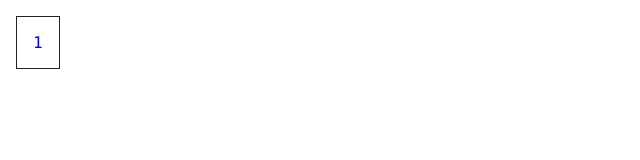
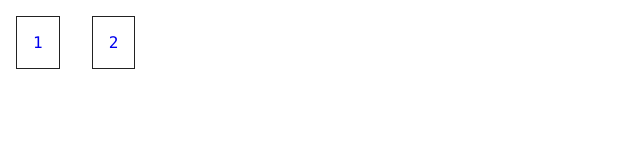
Before and after one commit to mjwbenton/graphique, a Next.js app: page / in a window 1280 px wide. Shown: the top 160 px of the page, without its empty margins (0-640 px from the left). Built offline with nearby package versions, Linux system fonts and the light colour scheme.

Commit message:
Add sketch 2 to index

```diff
--- a/pages/index.tsx
+++ b/pages/index.tsx
@@ -4,8 +4,13 @@ export default function Home() {
   return (
     <div className="layout">
       <div className="sketch">
-        <Link href="/[sketchName]/[seed]" as="/1/test">
+        <Link href="/[sketchName]/[seed]" as="/1/1">
           <a>1</a>
+        </Link>
+      </div>
+      <div className="sketch">
+        <Link href="/[sketchName]/[seed]" as="/2/2">
+          <a>2</a>
         </Link>
       </div>
     </div>
```
